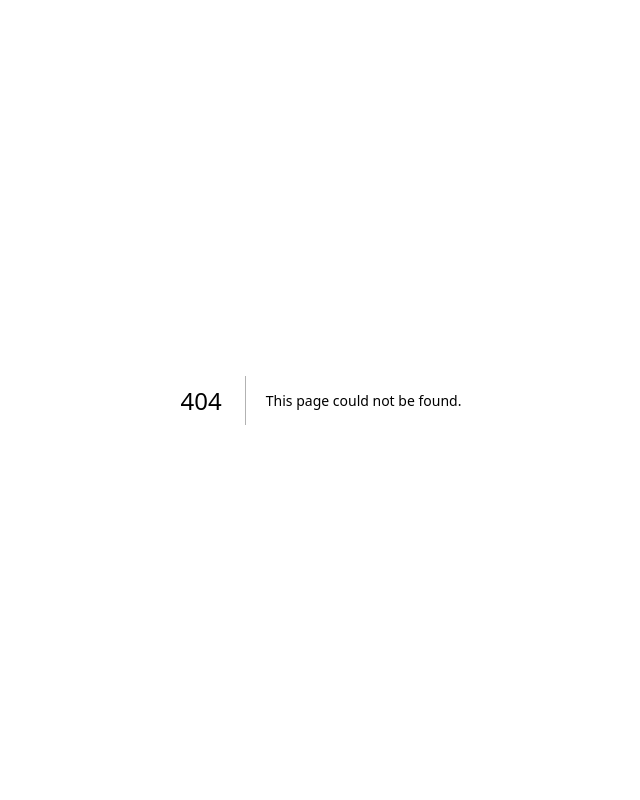
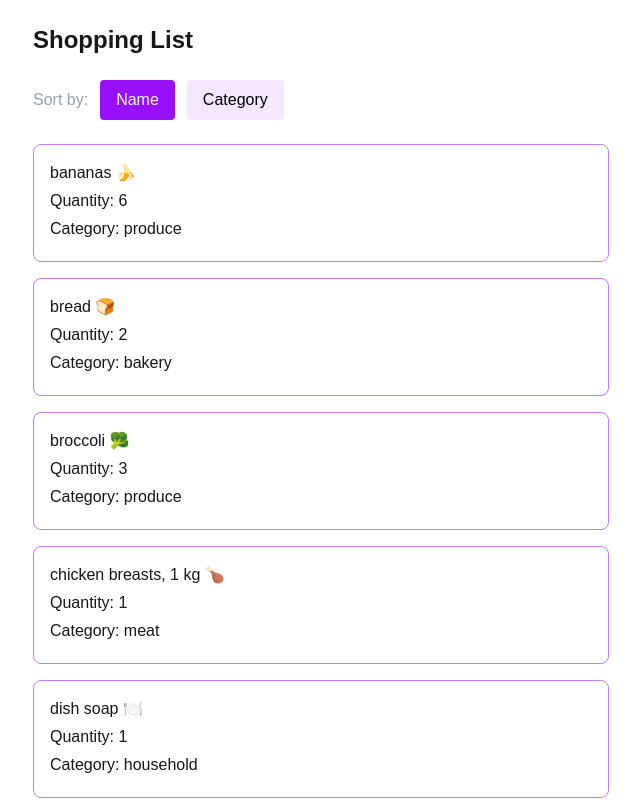
Before and after one commit to HanxxFeli/cprg306-assignments, a Next.js app: page /week-6 in a window 1280 px wide. Before the commit this address had no page. Shown: the top 800 px of the page, without its empty margins (319-959 px from the left). Built offline with nearby package versions, Linux system fonts and the light colour scheme.

Commit message:
Added week-6 components and page

```diff
--- a/app/page.js
+++ b/app/page.js
@@ -9,6 +9,7 @@ export default function Page() {
         <li><Link href="/week-3">Go to the Week 3 page</Link></li>
         <li><Link href="/week-4">Go to the Week 4 page</Link></li>
         <li><Link href="/week-5">Go to the Week 5 page</Link></li>
+        <li><Link href="/week-6">Go to the Week 6 page</Link></li>
       </ul>
     </main>
   );
--- /dev/null
+++ b/app/week-6/button.js
@@ -0,0 +1,16 @@
+const Button = ({onClick, buttonName, isActive}) => {
+    return (
+        <button
+            onClick={onClick}
+            className={`px-4 py-2 rounded ${
+                isActive
+                ? "bg-purple-600 text-white"
+                : "bg-purple-100 text-black"
+            }`}
+        >
+            {buttonName}
+        </button>
+    )
+}
+
+export default Button
--- /dev/null
+++ b/app/week-6/item-list.js
@@ -0,0 +1,50 @@
+"use client";
+
+import Item from "./item";
+import items from "./items.json";
+import Button from "./button";
+import { useState } from "react";
+
+
+export default function ItemList() {
+    const [sortBy, setSortBy] = useState("name")
+
+    // array for items that have been sorted
+    const sortedItems = [...items].sort((a,b) => {
+        if (a[sortBy] > b[sortBy]) return 1;
+        if (a[sortBy] < b[sortBy]) return -1;
+
+        return 0;
+    })
+
+    // sort by name
+    const handleNameSort = () => {
+        setSortBy("name");
+    }
+
+    // sort by category
+    const handleSortCategory = () => {
+        setSortBy("category");
+    }
+
+    return (
+        <div>
+            <div className="flex items-center gap-3 mb-6">
+                <span className="text-gray-400">Sort by:</span>
+                <Button onClick={handleNameSort} buttonName="Name" isActive={sortBy === "name"}/>
+                <Button onClick={handleSortCategory} buttonName="Category" isActive={sortBy === "category"}/>
+            </div>
+
+            <ul className="space-y-4">
+            {sortedItems.map((item, index) => (
+                <Item
+                    key={index}
+                    name={item.name}
+                    quantity={item.quantity}
+                    category={item.category}
+                />
+            ))}
+            </ul>
+        </div>
+    )
+}
--- /dev/null
+++ b/app/week-6/item.js
@@ -0,0 +1,11 @@
+const Item = ({name, quantity, category}) => {
+    return (
+            <li className="border border-purple-400 rounded-lg p-4">
+                <p className="mb-1">{name}</p>
+                <p className="mb-1">Quantity: {quantity}</p>
+                <p className="mb-1">Category: {category}</p>
+            </li>
+    )
+}
+
+export default Item
--- /dev/null
+++ b/app/week-6/items.json
@@ -0,0 +1,74 @@
+[
+  {
+    "id": "1h2GJKH12gkHG31h1H",
+    "name": "milk, 4 L 🥛",
+    "quantity": 1,
+    "category": "dairy"
+  },
+  {
+    "id": "2KJH3k2j3H1k2J3K1H",
+    "name": "bread 🍞",
+    "quantity": 2,
+    "category": "bakery"
+  },
+  {
+    "id": "3h2KJH3k2j3H1k2J3",
+    "name": "eggs, dozen 🥚",
+    "quantity": 2,
+    "category": "dairy"
+  },
+  {
+    "id": "4k2J3K1H2GJKH12gk",
+    "name": "bananas 🍌",
+    "quantity": 6,
+    "category": "produce"
+  },
+  {
+    "id": "5H1h1H2KJH3k2j3H",
+    "name": "broccoli 🥦",
+    "quantity": 3,
+    "category": "produce"
+  },
+  {
+    "id": "6H1k2J3K1H2GJKH1",
+    "name": "chicken breasts, 1 kg 🍗",
+    "quantity": 1,
+    "category": "meat"
+  },
+  {
+    "id": "7gkHG31h1H2KJH3k",
+    "name": "pasta sauce 🍝",
+    "quantity": 3,
+    "category": "canned goods"
+  },
+  {
+    "id": "8j3H1k2J3K1H2GJK",
+    "name": "spaghetti, 454 g 🍝",
+    "quantity": 2,
+    "category": "dry goods"
+  },
+  {
+    "id": "9H12gkHG31h1H2KJ",
+    "name": "toilet paper, 12 pack 🧻",
+    "quantity": 1,
+    "category": "household"
+  },
+  {
+    "id": "10H3k2j3H1k2J3K1",
+    "name": "paper towels, 6 pack",
+    "quantity": 1,
+    "category": "household"
+  },
+  {
+    "id": "11k2J3K1H2GJKH12",
+    "name": "dish soap 🍽️",
+    "quantity": 1,
+    "category": "household"
+  },
+  {
+    "id": "12GJKH12gkHG31h1",
+    "name": "hand soap 🧼",
+    "quantity": 4,
+    "category": "household"
+  }
+]
--- /dev/null
+++ b/app/week-6/page.js
@@ -0,0 +1,12 @@
+import ItemList from "./item-list";
+
+export default function Page() {
+  return (
+    <main className="min-h-screen p-6">
+      <div className="max-w-xl mx-auto">
+        <h1 className="text-2xl font-bold mb-6">Shopping List</h1>
+        <ItemList />
+      </div>
+    </main>
+  );
+}
```
Also changed, not shown: app/week-5/new-item.js (line endings or trailing spaces).
